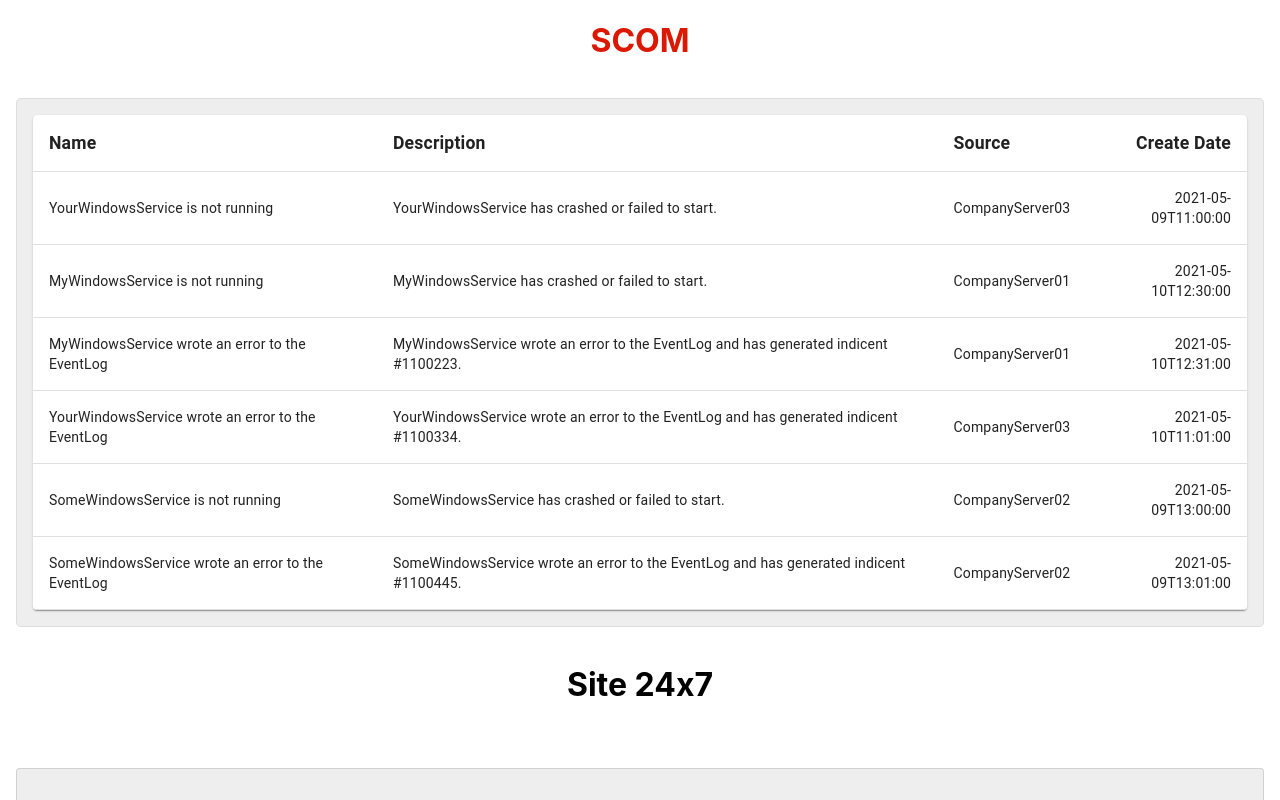
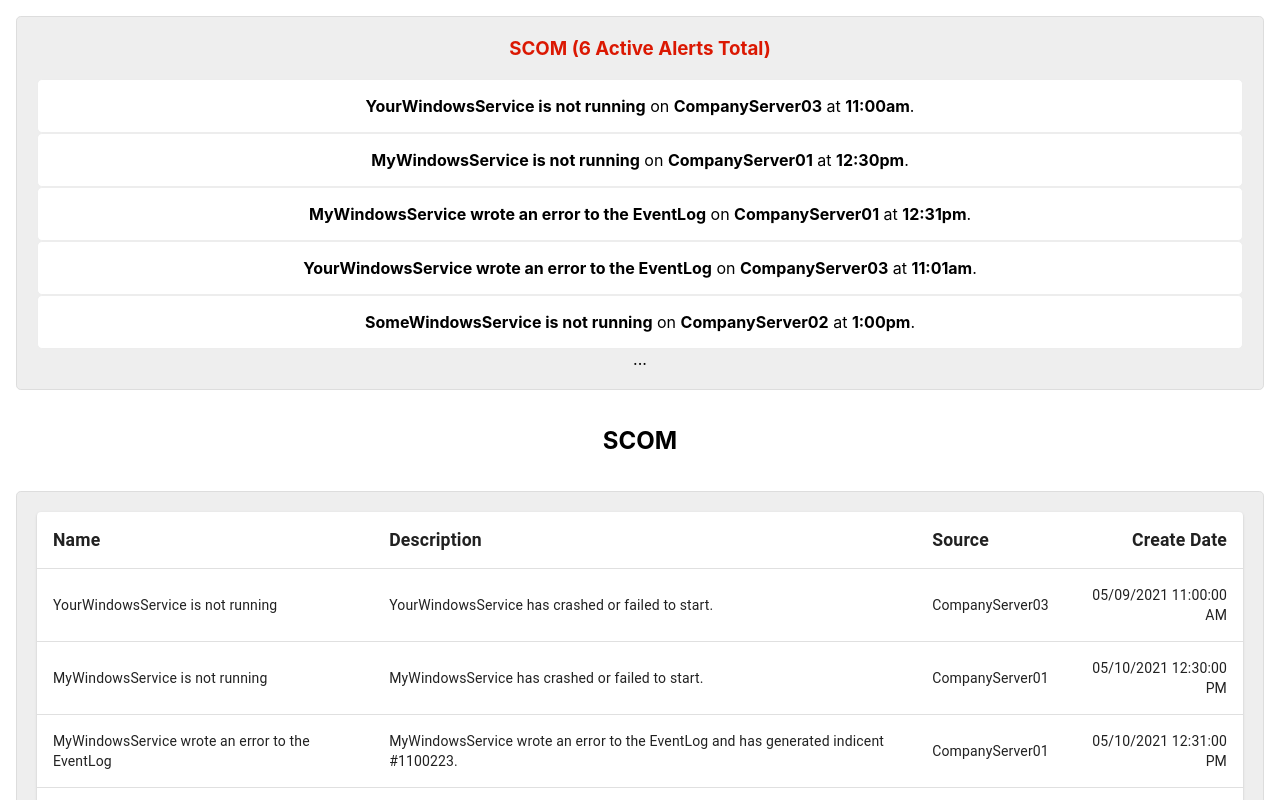
Before and after one commit to prodgers1/pwa-hackathon, a React (Create React App) app: page /scom in a window 1280 px wide. Shown: the top 800 px of the page. Built offline with nearby package versions, Linux system fonts and the light colour scheme.

Commit message:
added SCOM isDashboard view support

```diff
--- a/src/App.js
+++ b/src/App.js
@@ -20,7 +20,8 @@
 
   return (
     <div className="App">
-      <SCOM />
+      <SCOM isDashboard={true} />
+      <SCOM isDashboard={false} />
       <Site247 />
       {/* <div>
         <button onClick={() => displayNotification()}>
@@ -28,6 +29,7 @@
         </button>
       </div> */}
       <BillingAgent isDashboard={true} />
+      <BillingAgent isDashboard={false} />
     </div>
   );
 }
--- a/src/components/SCOM/SCOM.js
+++ b/src/components/SCOM/SCOM.js
@@ -9,39 +9,49 @@
 import TableHead from '@material-ui/core/TableHead';
 import TableRow from '@material-ui/core/TableRow';
 import Paper from '@material-ui/core/Paper';
+import Grid from '@material-ui/core/Grid';
+import { format } from 'date-fns';
+import parseJSON from 'date-fns/parseJSON';
 
 const useStyles = makeStyles({
   root: {
     display: 'flex',
-    flexFlow: 'column',
+    flexFlow: 'column nowrap',
     justifyContent: 'center',
   },
   container: {
     margin: '1em',
     backgroundColor: "#eeeeee",
 
-    padding: '1em',
+    padding: '1.25em',
     border: '1px solid #ddd',
     borderRadius: '.3em',
 
     minWidth: 240,
   },
+  card: {
+    padding: '1em',
+    backgroundColor: '#fff',
+    border: '1px solid #ededed',
+    borderRadius: '.3em',
+  },
   table: {
     minWidth: 650,
   },
-  title: {
+  columnHeader: {
     fontSize: '1.1em',
     fontWeight: 'bold',
   },
-  green: {
-    color: '#39C16C',
+  dashboardSectionTitle: {
+    color: '#db1802', // red
+    marginTop: 0,
   },
-  red: {
-    color: '#db1802'
+  bold: {
+    fontWeight: 'bold',
   }
 });
 
-const SCOM = () => {
+const SCOM = ({ isDashboard }) => {
   const classes = useStyles();
   const [data, setData] = useState([]);
 
@@ -50,15 +60,42 @@
     setData(scomData);
   }, []);
 
-  return (
+  if (isDashboard) {
+    return(
       <div className={classes.root}>
+        <div className={classes.container}>
+
           {data.length < 1 && (
-        <h1 className={classes.green}>SCOM</h1>
+            <h3 className={classes.green}>SCOM</h3>
           )}
 
           {data.length > 0 && (
             <React.Fragment>
-          <h1 className={classes.red}>SCOM</h1>
+              <h3 className={classes.dashboardSectionTitle}>SCOM ({data.length} Active Alerts Total)</h3>
+              {data.length > 0 && data.map((alert) => (
+                <Grid className={classes.card}>
+                  <div><span className={classes.bold}>{alert.name}</span> on <span className={classes.bold}>{alert.source}</span> at <span className={classes.bold}>{format(parseJSON(alert.createDate), 'h:mmaaa')}</span>.</div>
+                </Grid>
+              )).slice(0,5)}
+              <div>...</div>
+            </React.Fragment>
+          )}
+
+        </div>
+      </div>
+    )
+  }
+  else {
+    return (
+      <div className={classes.root}>
+
+        {data.length < 1 && (
+          <h2 className={classes.green}>No active SCOM alerts!</h2>
+        )}
+
+        {data.length > 0 && (
+          <React.Fragment>
+            <h2>SCOM</h2>
             <div className={classes.container}>
 
               <TableContainer component={Paper}>
@@ -66,10 +103,10 @@
 
                   <TableHead>
                     <TableRow>
-                    <TableCell className={classes.title}>Name</TableCell>
-                    <TableCell className={classes.title}>Description</TableCell>
-                    <TableCell className={classes.title}>Source</TableCell>
-                    <TableCell className={classes.title} align="right">Create Date</TableCell>
+                      <TableCell className={classes.columnHeader}>Name</TableCell>
+                      <TableCell className={classes.columnHeader}>Description</TableCell>
+                      <TableCell className={classes.columnHeader}>Source</TableCell>
+                      <TableCell className={classes.columnHeader} align="right">Create Date</TableCell>
                     </TableRow>
                   </TableHead>
 
@@ -79,7 +116,7 @@
                         <TableCell>{alert.name}</TableCell>
                         <TableCell>{alert.description}</TableCell>
                         <TableCell>{alert.source}</TableCell>
-                      <TableCell align="right">{alert.createDate}</TableCell>
+                        <TableCell align="right">{format(parseJSON(alert.createDate), 'MM/dd/yyyy hh:mm:ss aa')}</TableCell>
                       </TableRow>
                     ))}
                   </TableBody>
@@ -92,7 +129,8 @@
         )}
 
       </div>
-  );
+    )
+  }
 }
 
 export default SCOM;
```
Lines whose indentation alone changed are shown as unchanged.
